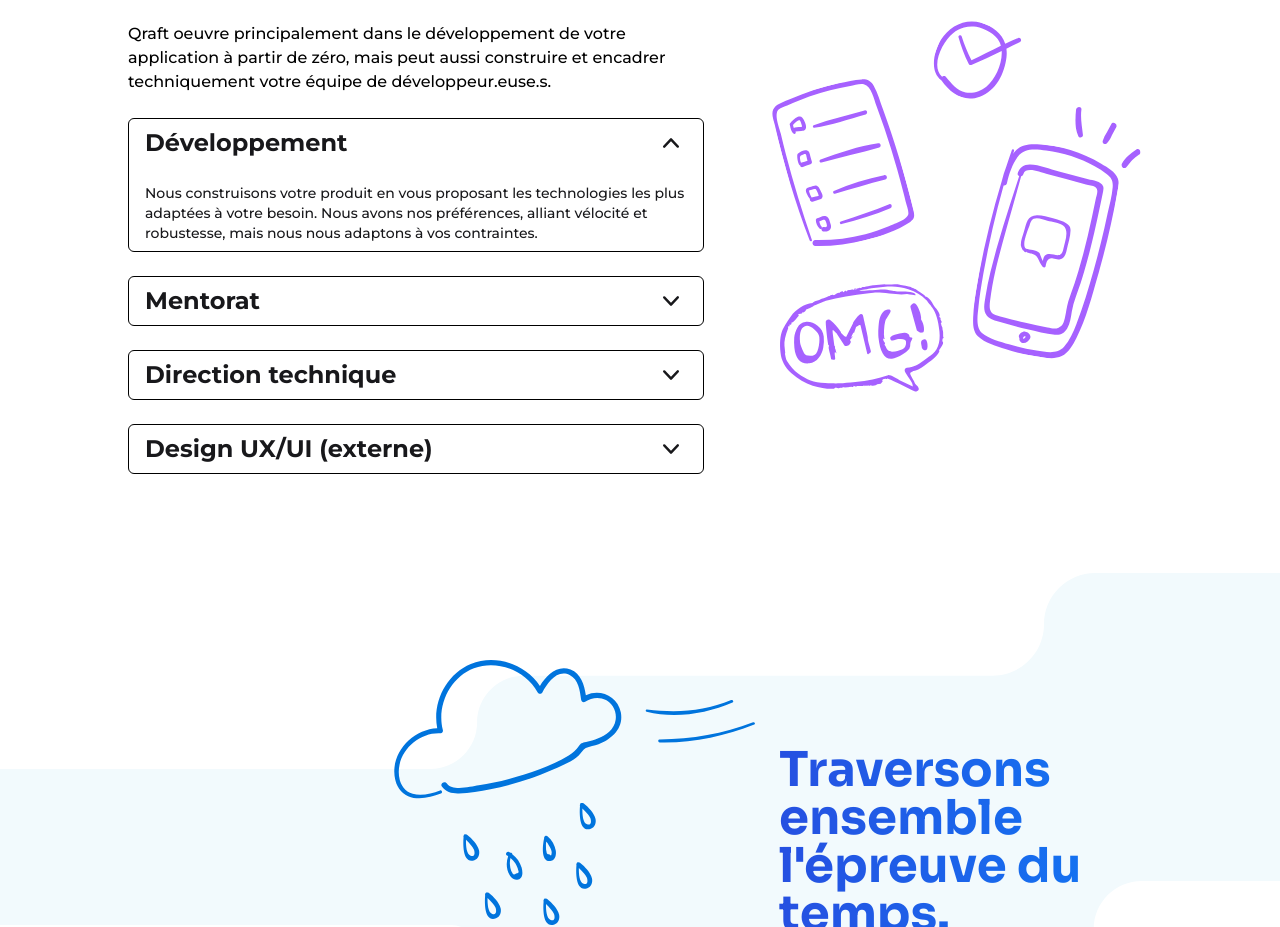
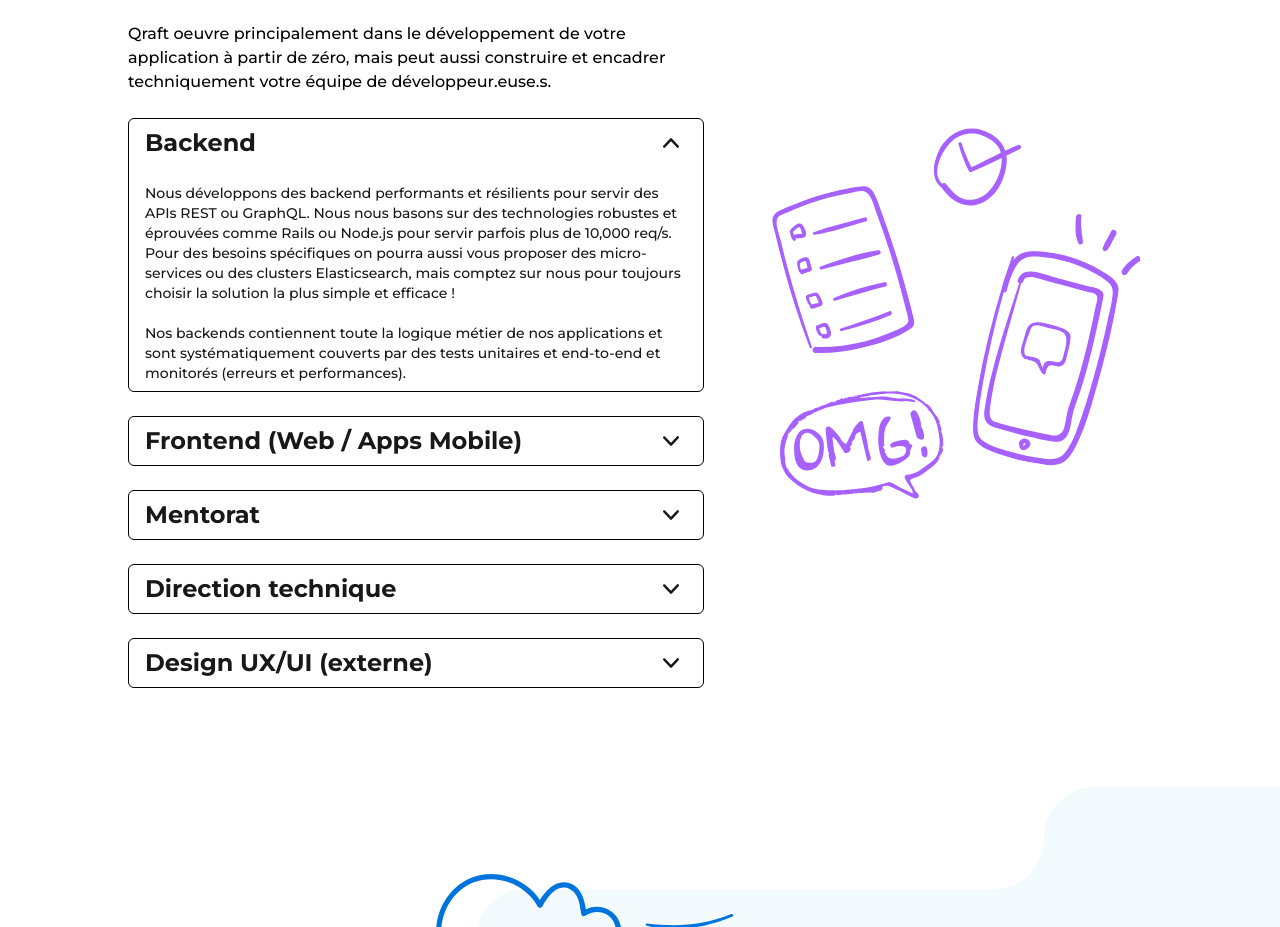
Before and after one commit to qrafttech/website, a Next.js app: page / in a window 1280 px wide. Shown: the part 1000-1927 px from the top of the page. Built offline with nearby package versions, Linux system fonts and the light colour scheme.

Commit message:
refactor(wordings): add `Backend` and `Frontend` in Services

```diff
--- a/app/Services.tsx
+++ b/app/Services.tsx
@@ -25,21 +25,60 @@
           votre équipe de développeur.euse.s.
         </p>
         <Disclosure
-          title="Développement"
-          content="Nous construisons votre produit en vous proposant les technologies les plus adaptées à votre besoin. Nous avons nos préférences, alliant vélocité et robustesse, mais nous nous adaptons à vos contraintes."
+          title="Backend"
+          content={
+            <p>
+              Nous développons des backend performants et résilients pour servir
+              des APIs REST ou GraphQL. Nous nous basons sur des technologies
+              robustes et éprouvées comme Rails ou Node.js pour servir parfois
+              plus de 10,000&nbsp;req/s.
+              <br />
+              Pour des besoins spécifiques on pourra aussi vous proposer des
+              micro-services ou des clusters Elasticsearch, mais comptez sur
+              nous pour toujours choisir la solution la plus simple et
+              efficace&nbsp;!
+              <br />
+              <br />
+              Nos backends contiennent toute la logique métier de nos
+              applications et sont systématiquement couverts par des tests
+              unitaires et end-to-end et monitorés (erreurs et performances).
+            </p>
+          }
           defaultOpen
         />
         <Disclosure
+          title="Frontend (Web / Apps Mobile)"
+          content={
+            <p>
+              Chez Qraft on est fans de <strong>React</strong>. React permet de
+              construire des applications web complexes et interactives et de
+              vraies applications mobiles <strong>iOS</strong> et{" "}
+              <strong>Android</strong> (avec <strong>React Native</strong>) en
+              s&#39;appuyant sur un énorme écosystème de librairies et
+              composants.
+              <br />
+              Toutes nos applications sont responsives, mobile-first et
+              intègrent un design system comme celui Material UI ou Tailwind CSS
+              pour garantir une interface consistante et agréable.
+            </p>
+          }
+        />
+        <Disclosure
           title="Mentorat"
-          content="Nous sommes passionnés par notre métier qui nécessite une veille assidue pour rester compétitif. Nous nous formons en continu pour délivrer notre apprentissage à vos équipes et leur donner les clés des bonnes pratiques du secteur."
+          content="Nous sommes passionnés par notre métier qui nécessite une veille assidue pour rester compétitif.
+          Nous nous formons en continu pour délivrer notre apprentissage à vos équipes
+          et leur donner les clés des bonnes pratiques du secteur."
         />
         <Disclosure
           title="Direction technique"
-          content="Les expert.e.s de Qraft ont été CTO ou VP Engineering dans plusieurs startups. Nous savons recruter et encadrer votre future équipe de développeurs."
+          content="Les expert.e.s de Qraft ont été CTO ou VP Engineering dans plusieurs startups.
+          Nous savons recruter et encadrer votre future équipe de développeurs."
         />
         <Disclosure
           title="Design UX/UI (externe)"
-          content="Qraft est composé uniquement de développeur.euse.s, mais un produit performant n&#39;est rien sans une bonne interface. Nous travaillons avec des designers créatifs et pragmatiques ; ils connaissent les contraintes du développement et imaginent des interfaces utilisables et rapides à implémenter."
+          content="Qraft est composé uniquement de développeur.euse.s, mais un produit performant n&#39;est rien
+           sans une bonne interface. Nous travaillons avec des designers créatifs et pragmatiques&nbsp;
+           ils connaissent les contraintes du développement et imaginent des interfaces utilisables et rapides à implémenter."
         />
       </div>
       <Image
```
